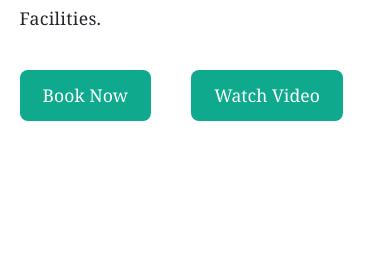
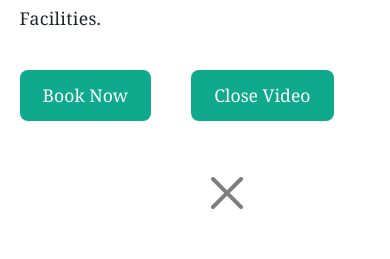
Before and after one commit to waynemorphic/dragonfly-barbershop, a React (Vite) app: page / in a window 390 px wide. Both pictures are taken after a click on the button "Watch Video". Shown: the part 370-629 px from the top of the page. Built offline with nearby package versions, Linux system fonts and the light colour scheme.

Commit message:
added close button to video pop up, updated watch now button, updated css styling for home page for close btn

```diff
--- a/src/pages/home/Home.css
+++ b/src/pages/home/Home.css
@@ -124,6 +124,12 @@
     height: 0;
 }
 
+.responsive-video .btn-close {
+    width: 1.5em;
+    height: 1.5em;
+    background-size: contain;
+}
+
 /* media queries */
 @media screen and (max-width: 600px) {
     .home {
@@ -205,5 +211,11 @@
         margin-left: 10px;
         padding-bottom: 10px;
         height: 1%;
+        flex-direction: column-reverse;
+    }
+
+    .responsive-video .btn-close {
+        margin: 1em 0;
+        width: 100%;
     }
 }
--- a/src/pages/home/Home.jsx
+++ b/src/pages/home/Home.jsx
@@ -30,18 +30,24 @@ const Index = ({ handleWatchVideo, clicked }) => {
             </button>
           </Link>
           <button
+            id='watchBtn'
             className="booking-button"
             type="click"
             onClick={handleWatchVideo}
             src="https://www.youtube.com/watch?v=Gg4wtsWgw5k"
           >
-            Watch Video
+            {clicked ? "Close Video" : "Watch Video"}
           </button>
-          {clicked && (
+          {clicked ? (
             <div className="responsive-video">
-              <ReactPlayer url="https://www.youtube.com/watch?v=Gg4wtsWgw5k" controls={true} playsinline={true}/>
+              <ReactPlayer url="https://www.youtube.com/watch?v=Gg4wtsWgw5k" controls={true} playsinline={true} />
+              <button type="button" className="btn-close mx-2" aria-label="Close" onClick={handleWatchVideo}></button>
             </div>
-          )}
+          ) :
+            <div className="responsive-video">
+
+            </div>
+          }
         </div>
 
         <div className="details">
@@ -65,7 +71,17 @@ export default function Home() {
   // handle watch video
   const [clicked, isClicked] = useState(false);
 
-  const handleWatchVideo = () => isClicked(true);
+  const handleWatchVideo = () => isClicked(prevValue => !prevValue);
+
+  const responsiveVideoDiv = document.querySelector('.responsive-video')
+  const watchBtn = document.querySelector('#watchBtn')
+  document.addEventListener('click', e => {
+    if (clicked && e.target !== watchBtn) {
+      if (e.target !== responsiveVideoDiv) {
+        isClicked(false)
+      }
+    }
+  })
 
   return (
     <div>
```
